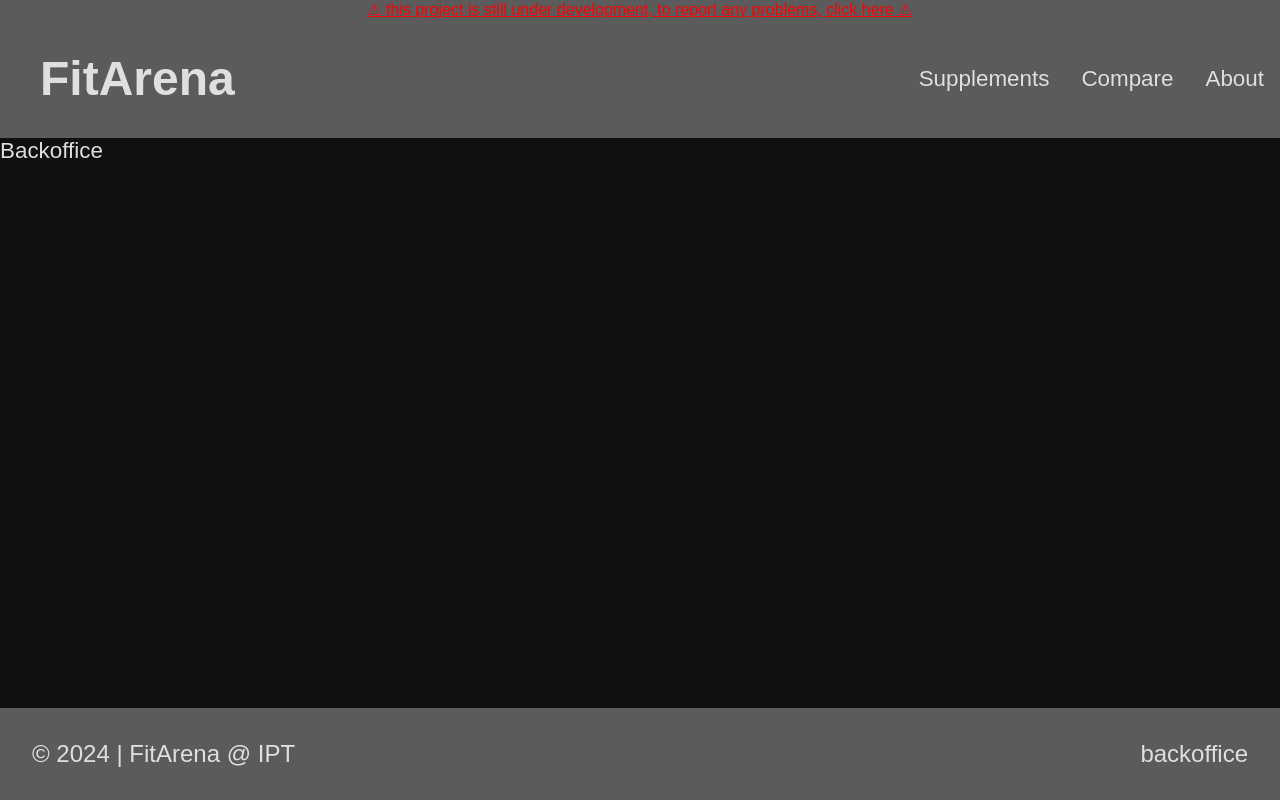
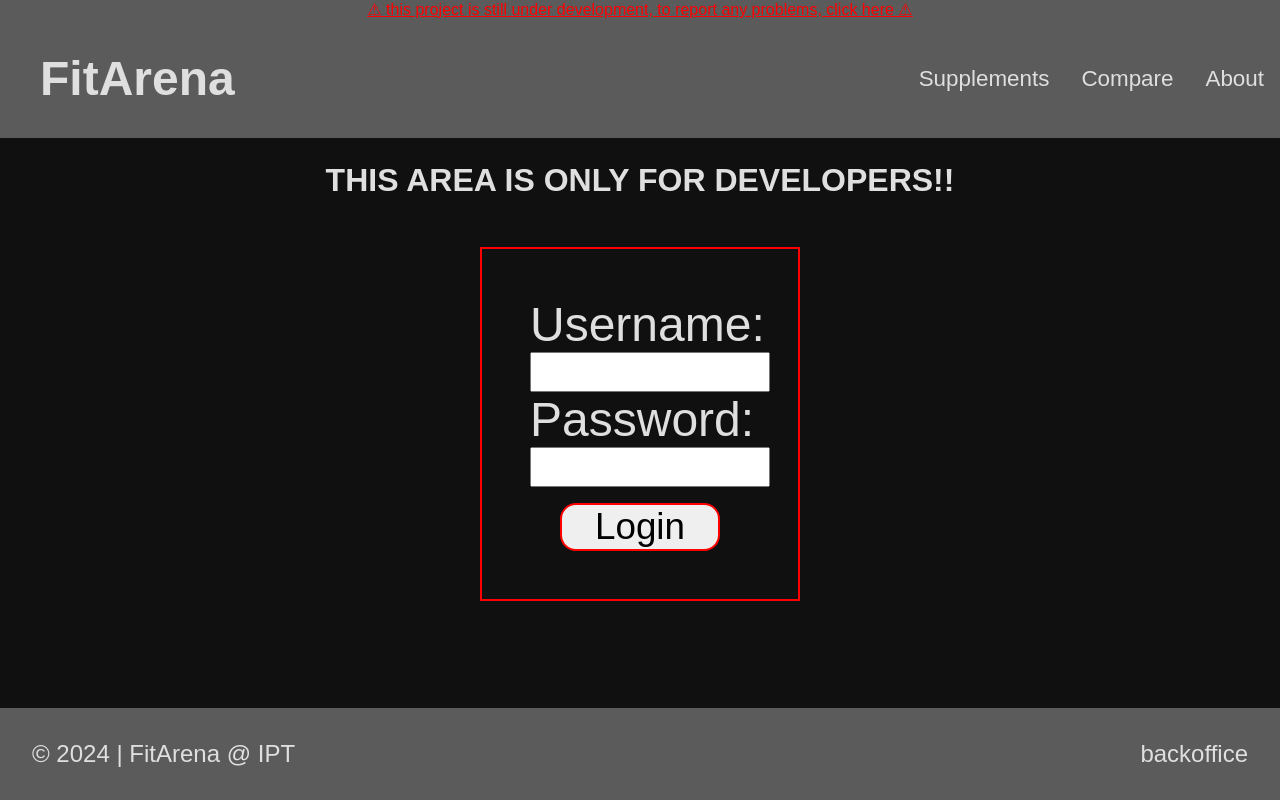
Before and after one commit to Benquerer/fit-arena, a React (Vite) app: page /backoffice in a window 1280 px wide. Built offline with nearby package versions, Linux system fonts and the light colour scheme; a web font is replaced by a local one.

Commit message:
Backoffice and CSS updata
Backoffice only need to add CRUD functions

```diff
--- a/src/App.jsx
+++ b/src/App.jsx
@@ -52,7 +52,7 @@ function App() {
         <Route path="/supplements" element={<Supplements data={data} />} />
         <Route path="/compare" element={<Compare />} />
         <Route path="/about" element={<About />} />
-        <Route path="/backoffice" element={<Backoffice />} />
+        <Route path="/backoffice" element={<Backoffice  data={data}/>} />
       </Routes>
       <Footer />
     </div>
--- a/src/components/Card.jsx
+++ b/src/components/Card.jsx
@@ -11,17 +11,15 @@ export const Card = (props) => {
   }
 
   return (
-    // <a href={props.originalUrl} target="_blank">
     <div className="card" >
       <div className="cardBody">
         <img className="cardImg" src={Image} alt="teste" />
         <h2 className="cardTitle">{props.name}</h2>
         <p className="cardInfo"><b>Brand:</b> {props.brand}</p>
         <p className="cardInfo"><b>Sizing:</b>  {props.size}</p>
-        <button className="cardPrice" onClick={NewTab}>${props.price}</button>
+        <button className="cardPrice" onClick={NewTab}>&euro; {props.price}</button>
       </div>
     </div>
-    //</a>
   )
 }
 
--- /dev/null
+++ b/src/components/Looginfrom.jsx
@@ -0,0 +1,62 @@
+import React, { useState } from 'react'
+
+export const Looginfrom = (props) => {
+
+    const [userName, setUsername] = useState('')
+    const [pass, setPass] = useState('')
+    const [login, setLogin] = useState(false)
+
+    const handleSubmit = (e) => {
+        e.preventDefault()
+        if (userName==="admin" && pass==="admin") {
+            setLogin(true)
+        } else {
+            alert("wrong credentials!!")
+            setLogin(false)
+        }
+    }
+
+    const data = props.data
+    const rows = data.map(item => (
+            <div className="rowData">
+                <p className="rowP">id: {item.id}</p>
+                <p className="rowP">name: {item.name}</p>
+                <p className="rowP">type: {item.type}</p>
+            </div>
+
+    ))
+
+    const notLogged = (
+        <>
+        <h2 className="devTitle">THIS AREA IS ONLY FOR DEVELOPERS!!</h2>
+            <div className="loginFrom">
+                <form onSubmit={handleSubmit}>
+                    <label className="loginLabel">Username:</label>
+                    <input className="loginInput" type="password" required value={userName} onChange={(e) => setUsername(e.target.value)} />
+                    <label className="loginLabel">Password:</label>
+                    <input className="loginInput" type="password" required value={pass} onChange={(e) => setPass(e.target.value)} />
+                    <button className="btnSubmit">Login</button>
+                </form>
+            </div>
+        </>
+    )
+
+    const logged = (
+        <>
+            <h2 className="devTitle2">Welcome back!</h2>
+            <h3>What do we want to do today?</h3>
+            <div className="devOptions">
+                <button>ADD TO DE DATABASE</button>
+                <button>REMOVE FROM DATABASE</button>
+                <button>UPDATE ROW</button>
+                <button>REFRESH</button>
+            </div>
+            <div className="currentData">
+                <h4>Current database items:</h4>
+                {rows}
+            </div>
+        </>
+    )
+
+    return (login?logged:notLogged)
+}
--- a/src/pages/About.jsx
+++ b/src/pages/About.jsx
@@ -1,6 +1,7 @@
 import React from 'react'
 import '../styles/About.css'
-import { FaSquareFacebook, FaXTwitter, FaInstagram } from 'react-icons/fa6'
+import { FaSquareFacebook, FaSquareXTwitter, FaInstagram, FaLinkedin  } from 'react-icons/fa6'
+import { FaMailBulk } from "react-icons/fa";
 
 export const About = () => {
   return (
@@ -28,9 +29,21 @@ export const About = () => {
           </li>
           <li className="socialsLi">
             <a href="https://twitter.com/home" target='_blank'>
-              <FaXTwitter />
+              <FaSquareXTwitter />
             </a>
           </li>
+          <li className="socialsLi">
+            <a href="https://www.linkedin.com/" target='_blank'>
+              <FaLinkedin />
+            </a>
+          </li>
+          <li className="socialsLi">
+            <a href="https://www.youtube.com/watch?v=dQw4w9WgXcQ&ab_channel=RickAstley" target='_blank'>
+              <FaMailBulk />
+            </a>
+          </li>
+
+
         </ul>
       </div>
     </div>
--- a/src/pages/Backoffice.jsx
+++ b/src/pages/Backoffice.jsx
@@ -1,7 +1,11 @@
 import React from 'react'
+import { Looginfrom } from '../components/Looginfrom'
+import '../styles/Backoffice.css'
 
-export const Backoffice = () => {
+export const Backoffice = (props) => {
   return (
-    <div>Backoffice</div>
+    <div className="backOffice">
+      <Looginfrom data={props.data} ></Looginfrom>
+    </div>
   )
 }
--- /dev/null
+++ b/src/styles/Backoffice.css
@@ -0,0 +1,91 @@
+.backOffice{
+    padding-top: 0.5rem;
+    text-align: center;
+}
+
+.devTitle{
+    font-size: 2rem;
+    padding-top: 1rem;
+    padding-bottom: 3rem;
+}
+
+.devTitle2{
+    font-size: 2rem;
+    padding: 1rem;
+}
+
+.loginFrom{
+    margin: 0px auto;
+    text-align: center;
+    width: 40vh;
+    padding: 3rem;
+    border: 2px solid red;
+}
+
+.loginFrom .loginLabel{
+    font-size: 3rem;
+}
+
+.loginFrom .loginInput{
+    font-size: 1.5rem;
+    width: 15rem;
+    height: 2.5rem;
+}
+
+.loginFrom .btnSubmit{
+    border: 2px solid red;
+    border-radius: 1rem;
+    margin-top: 1rem;
+    width: 10rem;
+    height: 3rem;
+    font-size: 2.3rem;
+
+}
+
+.loginFrom .btnSubmit:hover{
+    background-color: black;
+    color: red;
+    cursor: pointer;
+}
+
+.devOptions{
+    margin-top: 2rem;
+}
+.devOptions button{
+    border-radius: 1.5rem;
+    border: 2px solid red;
+    font-size: 1.5rem;
+    font-weight: bolder;
+    margin: 0.8rem;
+    width: 18rem;
+    height: 5rem;
+}
+
+.devOptions button:hover{
+    transform: scale(1.04);
+}
+
+.currentData{
+    margin-top: 3rem;
+    display: inline-block;
+    justify-content: center;
+    align-items: center;
+    margin-bottom: 4rem;
+}
+
+.currentData h4{
+    font-size: 2rem;
+    margin-bottom: 1rem;
+}
+
+.currentData .rowData{
+    display: flex;
+    justify-content: space-between;
+    align-items: center;
+}
+
+.currentData .rowData .rowP{
+    font-size: 1.5rem;
+    margin: 0 5rem;
+    padding: 0;
+}
```
